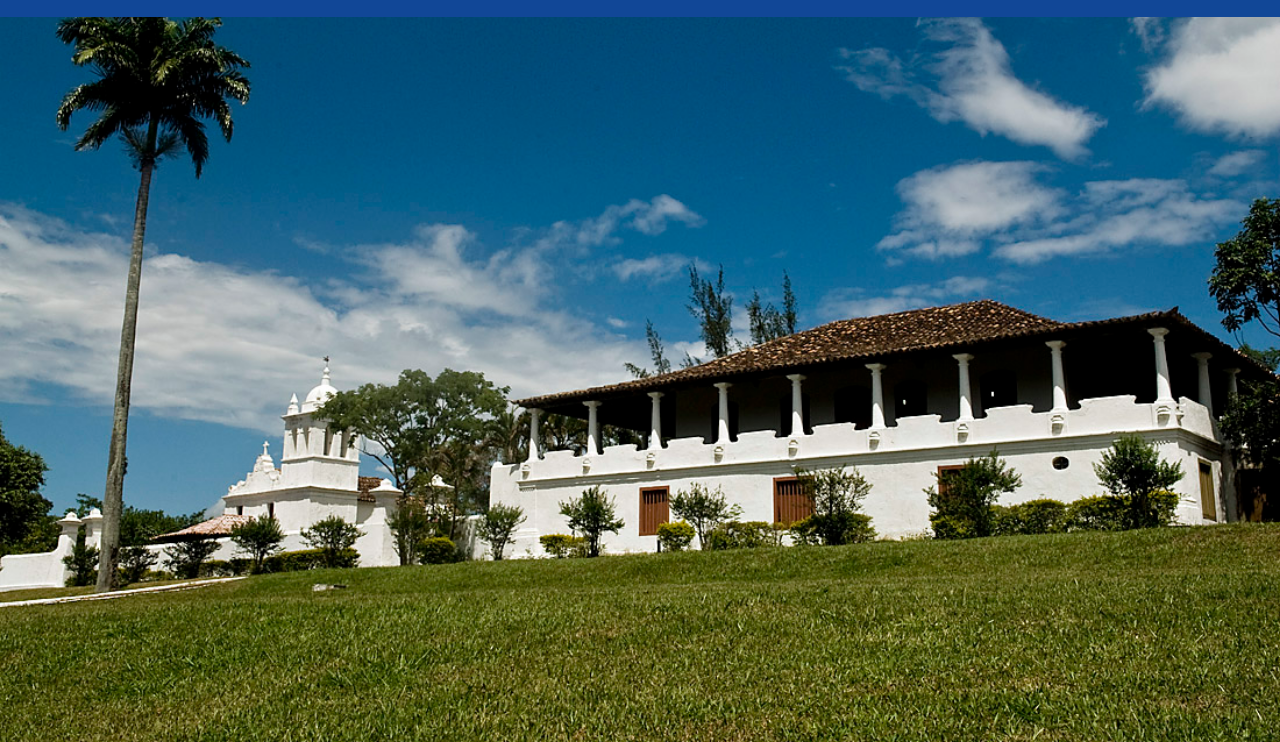
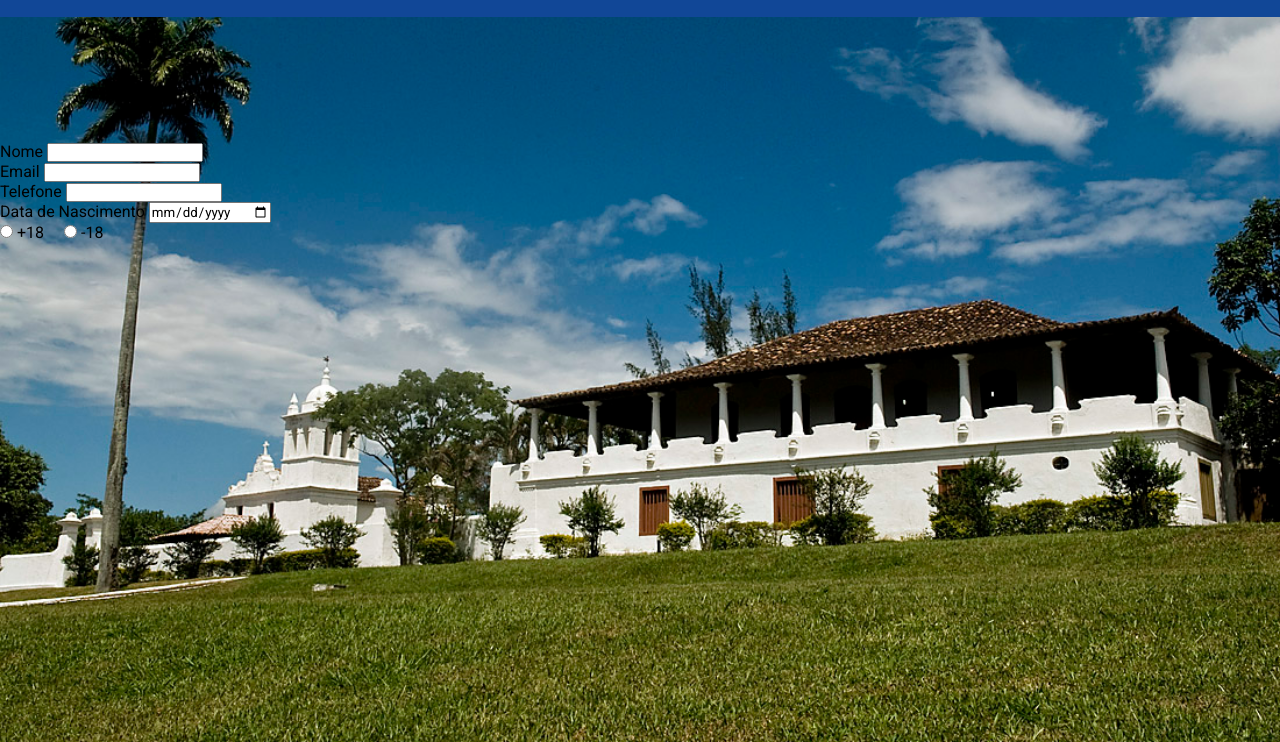
Before and after one commit to dougsn/CheckPoint_02, a plain HTML site: page cadastro.html in a window 1280 px wide. Shown: the part 58-800 px from the top of the page. Drawn offline with Linux system fonts and the light colour scheme.

Commit message:
Enviando o formulário feita até a letra "e"

```diff
--- a/assets/css/cadastro.css
+++ b/assets/css/cadastro.css
@@ -2,3 +2,14 @@ body {
   background-image: url('/assets/images/batalhao.jpg') !important;
   background-position: bottom !important;
 }
+
+form {
+  margin-top: 200px;
+  display: flex;
+  flex-direction: column;
+}
+
+.idade {
+  display: flex;
+  gap: 20px;
+}
--- a/cadastro.html
+++ b/cadastro.html
@@ -26,6 +26,35 @@
       </nav>
     </header>
 
-    <main></main>
+    <main>
+      <form>
+        <div>
+          <label for="name">Nome</label>
+          <input type="text" name="name" id="name" maxlength="100" />
+        </div>
+        <div>
+          <label for="mail">Email</label>
+          <input type="email" name="mail" id="mail" />
+        </div>
+        <div>
+          <label for="phone">Telefone</label>
+          <input type="number" name="phone" id="phone" />
+        </div>
+        <div>
+          <label for="dateBirthday">Data de Nascimento</label>
+          <input type="date" name="dateBirthday" id="dateBirthday" />
+        </div>
+        <div class="idade">
+          <div>
+            <input type="radio" name="idade" id="maiorIdade" />
+            <label for="maiorIdade">+18</label>
+          </div>
+          <div>
+            <input type="radio" name="idade" id="menorIdade" />
+            <label for="menorIdade">-18</label>
+          </div>
+        </div>
+      </form>
+    </main>
   </body>
 </html>
```
